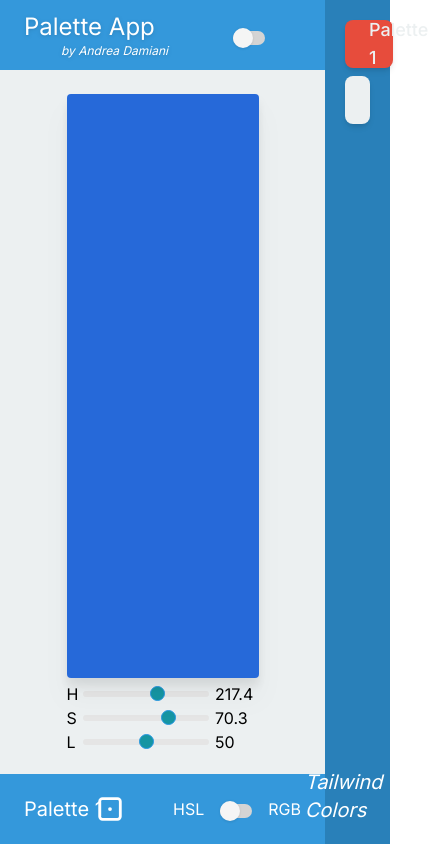
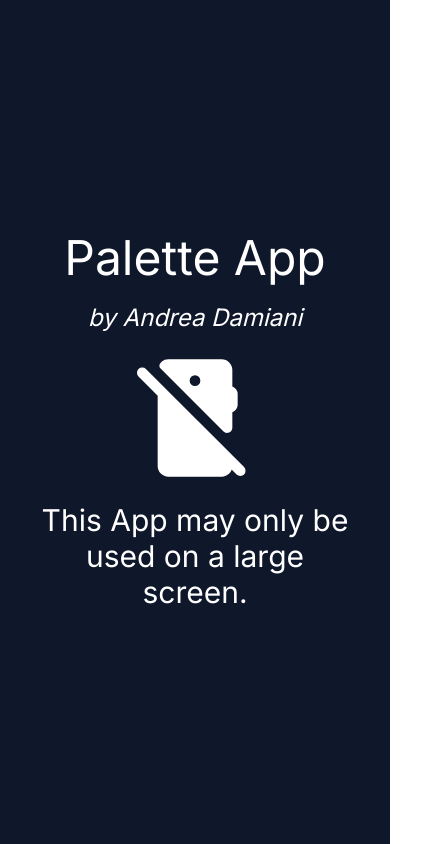
Before and after one commit to andrea-dam/palette-app, a Vue app: page / in a window 390 px wide. Shown: the whole page, 428 px wide, since content can reach past the window. Built offline with nearby package versions, Linux system fonts and the light colour scheme; some icons are missing.

Commit message:
Corrette condizioni schermo mobile

```diff
--- a/src/App.vue
+++ b/src/App.vue
@@ -1,12 +1,12 @@
 <template>
     <!-- Schermata Mobile -->
     <div
-        v-if="width <= 1024 && orientation === 'portrait-primary'"
+        v-if="(width <= 1024 && orientation === 'portrait-primary') || orientation === 'landscape-primary'"
         class="flex h-screen w-screen flex-col items-center justify-center space-y-5 bg-slate-900 p-10">
         <h1 class="text-5xl">Palette App</h1>
         <h2 class="text-2xl italic">by Andrea Damiani</h2>
         <Icon icon="material-symbols:mobile-off-rounded" class="text-9xl" />
-        <h2 class="text-center text-3xl">Quest'app è utilizzabile solo su uno schermo grande.</h2>
+        <h2 class="text-center text-3xl">This App may only be used on a large screen.</h2>
     </div>
 
     <!-- App Desktop -->
@@ -30,7 +30,8 @@
         </div>
 
         <!-- Barra Laterale -->
-        <aside class="z-10 col-span-2 flex flex-col items-center justify-between transition-colors duration-1000 bg-sidebar p-5 dark:bg-slate-700">
+        <aside
+            class="z-10 col-span-2 flex flex-col items-center justify-between bg-sidebar p-5 transition-colors duration-1000 dark:bg-slate-700">
             <div class="w-full space-y-2">
                 <!-- Pulsanti Palette -->
                 <div
--- a/src/components/ColorPalette.vue
+++ b/src/components/ColorPalette.vue
@@ -63,8 +63,8 @@
 
             <dialog
                 ref="confirmation"
-                class="w-1/2 select-none space-y-8 rounded border-4 border-blue-500 text-center shadow-2xl dark:border-slate-100 dark:bg-slate-700 dark:text-white p-8">
-                <div ref="target" class="relative space-y-8">
+                class="w-1/2 select-none space-y-8 rounded border-4 border-blue-500 text-center shadow-2xl dark:border-slate-100 dark:bg-slate-700 dark:text-white">
+                <div ref="target" class="relative space-y-8 p-8">
                     <div class="space-y-6 text-2xl">
                         <p>Performing this action will reset this palette's colors and generate random ones.</p>
                         <p>Are you sure you want to continue?</p>
```
Also changed, not shown: 1 other file (tests, documents, lock files or other folders).
